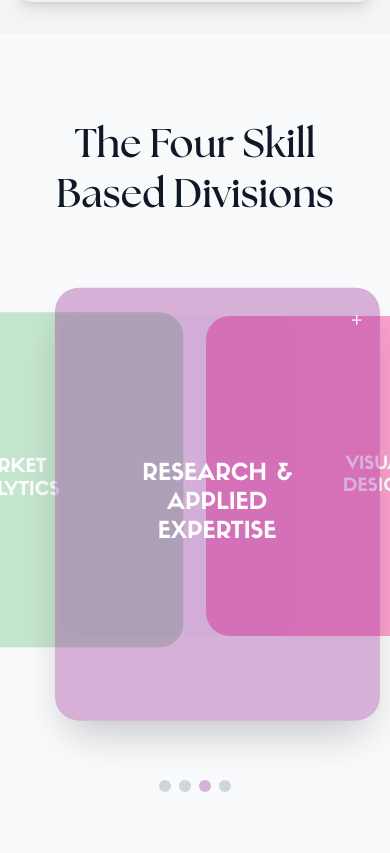
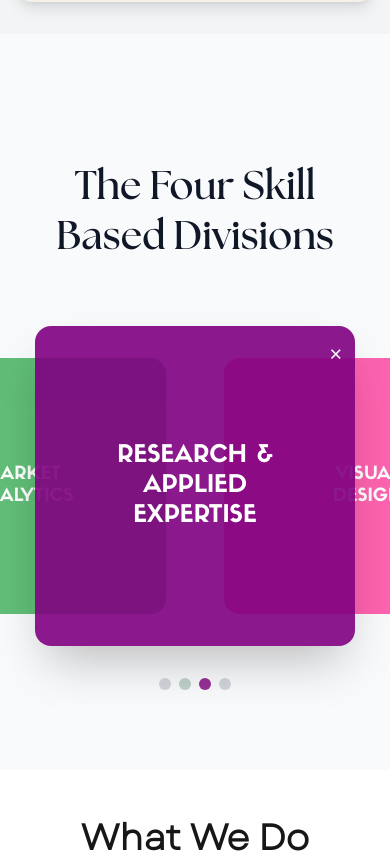
Before and after one commit to Technovation-Society/r101-2025, a Next.js app: page / in a window 390 px wide. Shown: the part 1882-2735 px from the top of the page. Built offline with nearby package versions, Linux system fonts and the light colour scheme.

Commit message:
added pc version shows 4 division and chevron for indication

```diff
--- a/components/Divisions.tsx
+++ b/components/Divisions.tsx
@@ -1,7 +1,6 @@
 'use client'
 
 import React, { useState, useEffect } from 'react';
-import Image from "next/image";
 import bullet_point from "../public/divisions/bullet_star_icon.png";
 
 interface Division {
@@ -19,7 +18,7 @@ const divisions: Division[] = [
   {
     id: 'technical',
     name: 'TECHNICAL\nDEVELOPMENT',
-    color: "rgba(0, 123, 255, 0.3)", // blue
+    color: "rgba(0, 123, 255, 0.9)", // blue
     description: 'Builds functional prototypes, apps, and tech solutions',
     items: [
       {
@@ -31,7 +30,7 @@ const divisions: Division[] = [
   {
     id: 'market',
     name: 'MARKET\nANALYTICS',
-    color: "rgba(38, 167, 69, 0.3)", // green
+    color: "rgba(38, 167, 69, 0.9)", // green
     description: 'Drives visibility, user engagement, and monetization strategies for projects',
     items: [
       {
@@ -51,7 +50,7 @@ const divisions: Division[] = [
   {
     id: 'research',
     name: 'RESEARCH &\nAPPLIED\nEXPERTISE',
-    color: "rgba(128, 0, 128, 0.3)", // purple
+    color: "rgba(128, 0, 128, 0.9)", // purple
     description: 'Ensures solutions are grounded in real-world needs and validated by data/domain expertise',
     items: [
       {
@@ -75,7 +74,7 @@ const divisions: Division[] = [
   {
     id: 'visual',
     name: 'VISUAL\nDESIGN',
-    color: "rgba(255, 42, 146, 0.6)", // pink
+    color: "rgba(255, 42, 146, 0.9)", // pink
     description: 'Designs branding, user experiences, visuals and storytelling',
     items: [
       {
@@ -104,14 +103,25 @@ export default function Divisions() {
   const [isAnimating, setIsAnimating] = useState<boolean>(false);
   const [isPaused, setIsPaused] = useState<boolean>(false);
   const [animationDirection, setAnimationDirection] = useState<'forward' | 'backward'>('forward');
+  const [isDesktop, setIsDesktop] = useState<boolean>(false);
 
   const currentDivision = divisions[currentIndex];
+
+  // Check if device is desktop
+  useEffect(() => {
+    const checkDevice = () => {
+      setIsDesktop(window.innerWidth >= 1024);
+    };
+
+    checkDevice();
+    window.addEventListener('resize', checkDevice);
+    return () => window.removeEventListener('resize', checkDevice);
+  }, []);
 
   const nextDivision = (): void => {
     if (isAnimating) return;
     setIsAnimating(true);
     setAnimationDirection('forward');
-    //setIsExpanded(false);
     setTimeout(() => {
       setCurrentIndex((prev) => (prev + 1) % divisions.length);
       setIsAnimating(false);
@@ -122,7 +132,6 @@ export default function Divisions() {
     if (isAnimating) return;
     setIsAnimating(true);
     setAnimationDirection('backward');
-    //setIsExpanded(false);
     setTimeout(() => {
       setCurrentIndex((prev) => (prev - 1 + divisions.length) % divisions.length);
       setIsAnimating(false);
@@ -132,9 +141,7 @@ export default function Divisions() {
   const goToIndex = (targetIndex: number): void => {
     if (isAnimating || targetIndex === currentIndex) return;
     setIsAnimating(true);
-    //setIsExpanded(false);
 
-    // Determine direction based on shortest path
     const forwardDistance = (targetIndex - currentIndex + divisions.length) % divisions.length;
     const backwardDistance = (currentIndex - targetIndex + divisions.length) % divisions.length;
 
@@ -151,9 +158,11 @@ export default function Divisions() {
   };
 
   const handleManualNavigation = (direction: 'next' | 'prev' | number): void => {
-    // Pause auto-rotation for 6 seconds when user manually navigates
+    // Only pause for mobile since desktop doesn't auto-rotate
+    if (!isDesktop) {
       setIsPaused(true);
-    setTimeout(() => setIsPaused(false), 6000);
+      setTimeout(() => setIsPaused(false), 3000);
+    }
 
     if (typeof direction === 'number') {
       goToIndex(direction);
@@ -174,8 +183,9 @@ export default function Divisions() {
     }
   };
 
-  // Auto-rotation effect
+  // Mobile auto-rotation restored
   useEffect(() => {
+    if (isDesktop) return; // No rotation for desktop
     if (isPaused || isExpanded) return;
 
     const interval = setInterval(() => {
@@ -185,7 +195,7 @@ export default function Divisions() {
     }, 3000);
 
     return () => clearInterval(interval);
-  }, [isPaused, isExpanded, isAnimating, currentIndex]);
+  }, [isPaused, isExpanded, isAnimating, currentIndex, isDesktop]);
 
   useEffect(() => {
     window.addEventListener('keydown', handleKeyDown);
@@ -204,11 +214,10 @@ export default function Divisions() {
       const endX = e.changedTouches[0].clientX;
       const diffX = startX - endX;
 
-      // Swipe threshold = 50px
       if (diffX > 50) {
-        handleManualNavigation("next"); // swipe left
+        handleManualNavigation("next");
       } else if (diffX < -50) {
-        handleManualNavigation("prev"); // swipe right
+        handleManualNavigation("prev");
       }
     };
 
@@ -221,8 +230,6 @@ export default function Divisions() {
     };
   }, []);
 
-
-// Generate stable card positions for smooth animation
   const getCardStyles = (cardId: string, baseOffset: number) => {
     let currentOffset = baseOffset;
 
@@ -241,34 +248,64 @@ const getCardStyles = (cardId: string, baseOffset: number) => {
     let shadowClass = '';
     let fontSize = '';
 
+    // Desktop: Static 4 cards with proper gaps and card size
+    if (isDesktop) {
+      const divisionIndex = divisions.findIndex(d => d.id === cardId);
+
+      if (divisionIndex === 0) {
+        positionClass = "left-[2%]";
+      } else if (divisionIndex === 1) {
+        positionClass = "left-[27%]";
+      } else if (divisionIndex === 2) {
+        positionClass = "left-[52%]";
+      } else if (divisionIndex === 3) {
+        positionClass = "left-[77%]";
+      }
+
+      // 🔥 EXTRA BIG for desktop
+      sizeClass = "w-[28rem] h-[20rem]"; // 448px x 320px
+      opacityClass = "opacity-100";
+      zIndexClass = "z-5";
+      shadowClass = "shadow-2xl";
+      fontSize = "text-3xl lg:text-4xl"; // bigger text
+
+      return {
+        positionClass,
+        sizeClass,
+        opacityClass,
+        zIndexClass,
+        shadowClass,
+        fontSize,
+        isCenter: false,
+        isLeft: false,
+        isRight: false,
+      };
+    }
+
+    // Mobile: Show 3 cards (original behavior with animation)
+    else {
       if (currentOffset === -1) {
-  // Left card
-  positionClass =
-    "left-1/2 transform -translate-x-[110%] sm:-translate-x-[150%] translate-y-8";
-  sizeClass = "w-90 h-80"; // bigger side card
+        positionClass = "left-1/2 transform -translate-x-[110%] translate-y-8";
+        sizeClass = "w-72 h-64";
         opacityClass = "opacity-80";
         zIndexClass = "z-5";
         shadowClass = "";
-  fontSize = "text-lg"; // bigger font
+        fontSize = "text-lg";
       } else if (currentOffset === 0) {
-  // Center card
         positionClass = "left-1/2 transform -translate-x-1/2";
-  sizeClass = "w-80 sm:w-120 h-[28rem]"; // 80 on small, 120 on larger screens
+        sizeClass = "w-80 h-80";
         opacityClass = "opacity-100";
         zIndexClass = "z-10";
         shadowClass = "shadow-2xl";
-  fontSize = "text-2xl sm:text-3xl"; // smaller text on mobile
+        fontSize = "text-2xl";
       } else if (currentOffset === 1) {
-  // Right card
-  positionClass =
-    "left-1/2 transform translate-x-[10%] sm:translate-x-[50%] translate-y-8";
-  sizeClass = "w-90 h-80"; // bigger side card
+        positionClass = "left-1/2 transform translate-x-[10%] translate-y-8";
+        sizeClass = "w-72 h-64";
         opacityClass = "opacity-80";
         zIndexClass = "z-5";
         shadowClass = "";
-  fontSize = "text-lg"; // bigger font
-}
-else {
+        fontSize = "text-lg";
+      } else {
         return {
           positionClass: 'left-1/2 transform -translate-x-1/2 translate-y-8',
           sizeClass: 'w-56 h-80',
@@ -293,16 +330,23 @@ else {
         isLeft: currentOffset === -1,
         isRight: currentOffset === 1,
       };
+    }
   };
 
-
-
+  // Calculate chevron position based on current division
+  const getChevronPosition = () => {
+    if (currentIndex === 0) return "left-[2%] translate-x-[4.5rem]"; // Technical - adjusted left
+    if (currentIndex === 1) return "left-[27%] translate-x-[5rem]"; // Market Analytics - adjusted left
+    if (currentIndex === 2) return "left-[52%] translate-x-[5.5rem]"; // Research - adjusted left
+    if (currentIndex === 3) return "left-[77%] translate-x-[6rem]"; // Visual Design - adjusted left
+    return "left-[2%] translate-x-[10rem]"; // fallback
+  };
 
   return (
-    <section className="min-h-screen bg-gray-50 flex flex-col items-center justify-center p-4 font-garet overflow-x-hidden">
+    <section className="bg-gray-50 flex flex-col items-center p-4 py-16 font-garet overflow-x-hidden">
 
       {/* Header */}
-        <div className="text-center mb-16">
+      <div className="text-center mt-16 mb-16">
         <h1
           className="font-seasons font-bold text-gray-900 leading-tight
                     text-[40px] sm:text-[48px] lg:text-[64px]"
@@ -312,54 +356,150 @@ else {
         </h1>
       </div>
 
+      {/* PC Instructions - Only show on desktop */}
+      {isDesktop && (
+        <div className="text-center mb-8">
+          <p className="font-garet text-gray-600 text-lg">
+            Click on any division card to explore its details
+          </p>
+        </div>
+      )}
+
+      {/* Main Content Container - Fixed Height */}
+      <div className="flex flex-col items-center w-full max-w-5xl">
 
         {/* Division Cards Container */}
-      <div className="relative w-full max-w-5xl mb-16 h-100 overflow-visible">
-        {/* Render all divisions with stable IDs */}
+        <div
+          className={`relative w-full mb-8 ${
+            isDesktop ? "flex justify-center gap-8 h-[22rem]" : "h-[20rem]"
+          } overflow-visible`}
+        >
+
           {divisions.map((division, divisionIndex) => {
-          // Calculate this division's offset from current center
-          const offset = (divisionIndex - currentIndex + divisions.length) % divisions.length;
-          const adjustedOffset = offset > divisions.length / 2 ? offset - divisions.length : offset;
+            let styles;
 
-          const styles = getCardStyles(division.id, adjustedOffset);
+            if (isDesktop) {
+              // Desktop: all 4 cards visible
+              styles = {
+                positionClass: "",
+                sizeClass: "w-[26rem] h-[20rem]",
+                opacityClass: "opacity-100",
+                zIndexClass: "z-10",
+                shadowClass: "shadow-2xl",
+                fontSize: "text-2xl",
+                isCenter: true, // Changed to true so X buttons show on desktop
+                isLeft: false,
+                isRight: false,
+              };
+            } else {
+              // Mobile carousel with offset
+              const offset =
+                (divisionIndex - currentIndex + divisions.length) % divisions.length;
+              const adjustedOffset =
+                offset > divisions.length / 2 ? offset - divisions.length : offset;
+              styles = getCardStyles(division.id, adjustedOffset);
+            }
 
-          // Determine click handler based on position
             let clickHandler;
+            if (isDesktop) {
+              clickHandler = () => {
+                if (currentIndex === divisionIndex) {
+                  // If clicking the same card, toggle expanded state
+                  toggleExpanded();
+                } else {
+                  // If clicking different card, select it and expand
+                  setCurrentIndex(divisionIndex);
+                  setIsExpanded(true);
+                }
+              };
+            } else {
               if (styles.isCenter) {
-            clickHandler = toggleExpanded;
-          } else if (styles.isLeft) {
+                clickHandler = () => toggleExpanded();
+              } else {
                 clickHandler = () => handleManualNavigation(divisionIndex);
-          } else if (styles.isRight) {
-            clickHandler = () => handleManualNavigation(divisionIndex);
-          } else{
-
+              }
             }
 
             return (
               <div
                 key={division.id}
-                className={`absolute top-0 ${styles.positionClass} ${styles.sizeClass} ${styles.opacityClass} ${styles.zIndexClass} ${styles.shadowClass} rounded-3xl cursor-pointer transition-all duration-700 ease-out hover:scale-105`}
+                className={`${isDesktop ? "" : "absolute top-0"} ${
+                  styles.positionClass
+                } ${styles.sizeClass}
+                           ${styles.opacityClass} ${styles.zIndexClass} ${
+                  styles.shadowClass
+                }
+                           rounded-2xl cursor-pointer transition-all duration-300 ease-out
+                           ${isDesktop && currentIndex === divisionIndex && isExpanded
+                             ? 'scale-105 shadow-2xl'
+                             : 'hover:scale-105'}`}
                 style={{ backgroundColor: division.color }}
                 onClick={clickHandler}
               >
-              {styles.isCenter && (
-                <div className="absolute top-4 right-4 text-white text-2xl">
-                  {isExpanded ? '×' : '+'}
+                {/* X button - Mobile only (center card) */}
+                {!isDesktop && styles.isCenter && (
+                  <div
+                    className="absolute top-3 right-3 text-white text-3xl leading-none cursor-pointer
+                               transition-transform duration-500 ease-in-out z-50"
+                    onClick={(e) => {
+                      e.stopPropagation();
+                      // Mobile: only center card can toggle expand/collapse
+                      toggleExpanded();
+                    }}
+                    style={{
+                      transform: styles.isCenter && isExpanded
+                        ? "rotate(45deg)"
+                        : "rotate(0deg)",
+                    }}
+                  >
+                    ×
                   </div>
                 )}
 
-              <div className="flex items-center justify-center h-full text-center p-6">
-                <h3 className={`text-white font-sifonn leading-tight whitespace-pre-line transition-all duration-700 ${styles.fontSize}`}>
+                <div className="flex items-center justify-center h-full text-center p-4">
+                  <h3
+                    className={`text-white font-sifonn leading-tight whitespace-pre-line
+                                transition-all duration-300 ${styles.fontSize} font-bold`}
+                  >
                     {division.name}
                   </h3>
                 </div>
               </div>
             );
           })}
+
         </div>
 
-      {/* Cycle Indicator */}
-      <div className="flex space-x-2 mt-8">
+        {/* Chevron Arrow - PC Only, show only when division is selected/expanded */}
+        {isDesktop && isExpanded && (
+          <div className="flex justify-center w-full mb-4 relative">
+            <div
+              className={`absolute ${getChevronPosition()} -top-8 transition-all duration-300 ease-out cursor-pointer transform rotate-180`}
+              onClick={toggleExpanded}
+            >
+              <svg
+                width="48"
+                height="48"
+                viewBox="0 0 24 24"
+                fill="none"
+                xmlns="http://www.w3.org/2000/svg"
+                className="hover:scale-110 transition-transform duration-200"
+              >
+                <path
+                  d="M7 10L12 15L17 10"
+                  stroke={currentDivision.color.replace('0.9', '1')}
+                  strokeWidth="3"
+                  strokeLinecap="round"
+                  strokeLinejoin="round"
+                />
+              </svg>
+            </div>
+          </div>
+        )}
+
+        {/* Cycle Indicator - Only show on mobile */}
+        {!isDesktop && (
+          <div className="flex space-x-2 mb-4">
             {divisions.map((division, index) => (
               <button
                 key={index}
@@ -367,28 +507,25 @@ else {
                 className="w-3 h-3 rounded-full transition-all duration-300"
                 style={{
                   backgroundColor: index === currentIndex
-                ? division.color // ✅ use the RGBA color of that division
-                : "rgba(209, 213, 219, 1)", // Tailwind gray-300 equivalent
+                    ? division.color
+                    : "rgba(209, 213, 219, 1)",
                 }}
               />
             ))}
           </div>
+        )}
 
-    {/* Expanded Content */}
+        {/* Expanded Content - Smooth expand/collapse */}
+        <div className="w-full max-w-4xl">
           <div
-      className={`w-full max-w-4xl transition-all duration-500 overflow-hidden ${
-        isExpanded ? 'max-h-[2000px] opacity-100 mt-12 mb-12' : 'max-h-0 opacity-0'
+            className={`transition-all duration-500 ease-out overflow-hidden ${
+              isExpanded ? 'max-h-[2000px] opacity-100' : 'max-h-0 opacity-0'
             }`}
           >
             <div className="bg-white rounded-2xl shadow-lg p-8 mx-4">
               <div className="text-center mb-8">
-          {/* Top border */}
-          <div className="w-full h-1 mb-6"style={{ backgroundColor: currentDivision.color }}></div>
-
-          <p
-            className="font-garet text-gray-700 leading-relaxed"
-            style={{ fontSize: '16px' }}
-          >
+                <div className="w-full h-1 mb-6" style={{ backgroundColor: currentDivision.color }}></div>
+                <p className="font-garet text-gray-700 leading-relaxed" style={{ fontSize: '16px' }}>
                   {currentDivision.description}
                 </p>
               </div>
@@ -397,11 +534,10 @@ else {
                 {currentDivision.items.map((item, index) => (
                   <div key={index}>
                     <div className="flex items-start">
-                {/* Custom bullet */}
                       <div
-                  className="mr-4 mt-1 flex-shrink-0 w-4 h-4"
+                        className="mr-4 mt-1 flex-shrink-0 w-6 h-6"
                         style={{
-                    backgroundColor: currentDivision.color, // ✅ RGBA applied here
+                          backgroundColor: currentDivision.color,
                           WebkitMaskImage: `url(${bullet_point.src})`,
                           WebkitMaskRepeat: "no-repeat",
                           WebkitMaskPosition: "center",
@@ -414,16 +550,10 @@ else {
                       />
 
                       <div>
-                  <h4
-                    className="font-seasons text-gray-900 mb-2"
-                    style={{ fontSize: "24px" }}
-                  >
+                        <h4 className="font-seasons text-gray-900 mb-2" style={{ fontSize: "24px" }}>
                           {item.title}
                         </h4>
-                  <p
-                    className="font-garet text-gray-700 leading-relaxed"
-                    style={{ fontSize: "16px" }}
-                  >
+                        <p className="font-garet text-gray-700 leading-relaxed" style={{ fontSize: "16px" }}>
                           {item.description}
                         </p>
                       </div>
@@ -432,18 +562,12 @@ else {
                 ))}
               </div>
 
-
-        {/* Bottom border */}
               <div className="w-full h-1 mt-8" style={{ backgroundColor: currentDivision.color }}></div>
             </div>
           </div>
+        </div>
 
-
-      {/* Instructions */}
-      {/* <br />
-      <p className="text-gray-500 text-sm mt-4 text-center">
-        Click the card to expand details • Click side cards to navigate • Use arrow keys for keyboard navigation
-      </p> */}
+      </div>
     </section>
   );
 }
```
Lines whose indentation alone changed are shown as unchanged.
